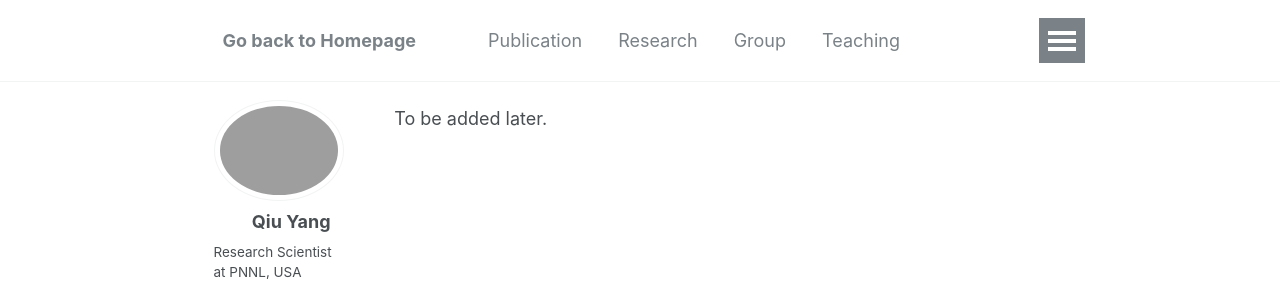
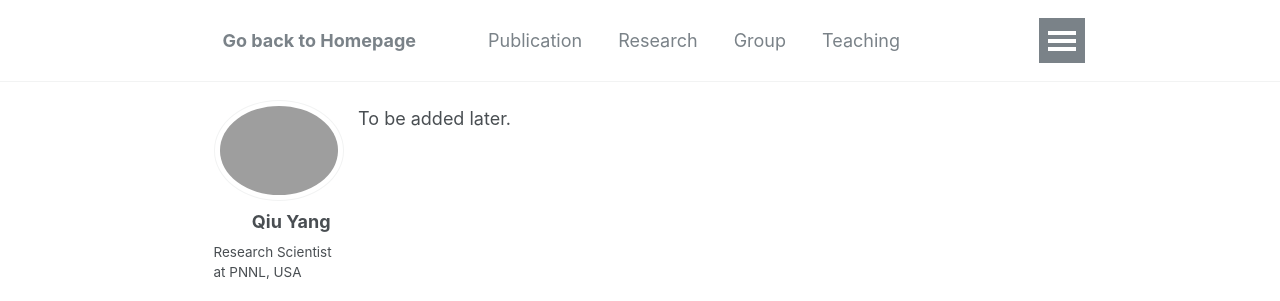
Before and after one commit to qiuyang50/qiuyang50.github.io, a Jekyll site: the page built from _pages/teaching.md, in a window 1280 px wide. Shown: the top 301 px of the page. Built offline with Jekyll 4.4.1, drawn with Linux system fonts in a browser that asks for light colours.

Commit message:
Update _page.scss

```diff
--- a/_sass/_page.scss
+++ b/_sass/_page.scss
@@ -19,8 +19,8 @@
 .page {
   @include breakpoint($large) {
     @include span(10 of 12 last);  /* 10 if 12 */
-    @include prefix(0.5 of 12);    /* 0.5 if 12 */
-    @include suffix(2 of 12);      /* 2 if 12 */
+    @include prefix(0 of 12);    /* 0.5 if 12 */
+    @include suffix(0 of 12);      /* 2 if 12 */
   }
 
   .page__inner-wrap {
```
